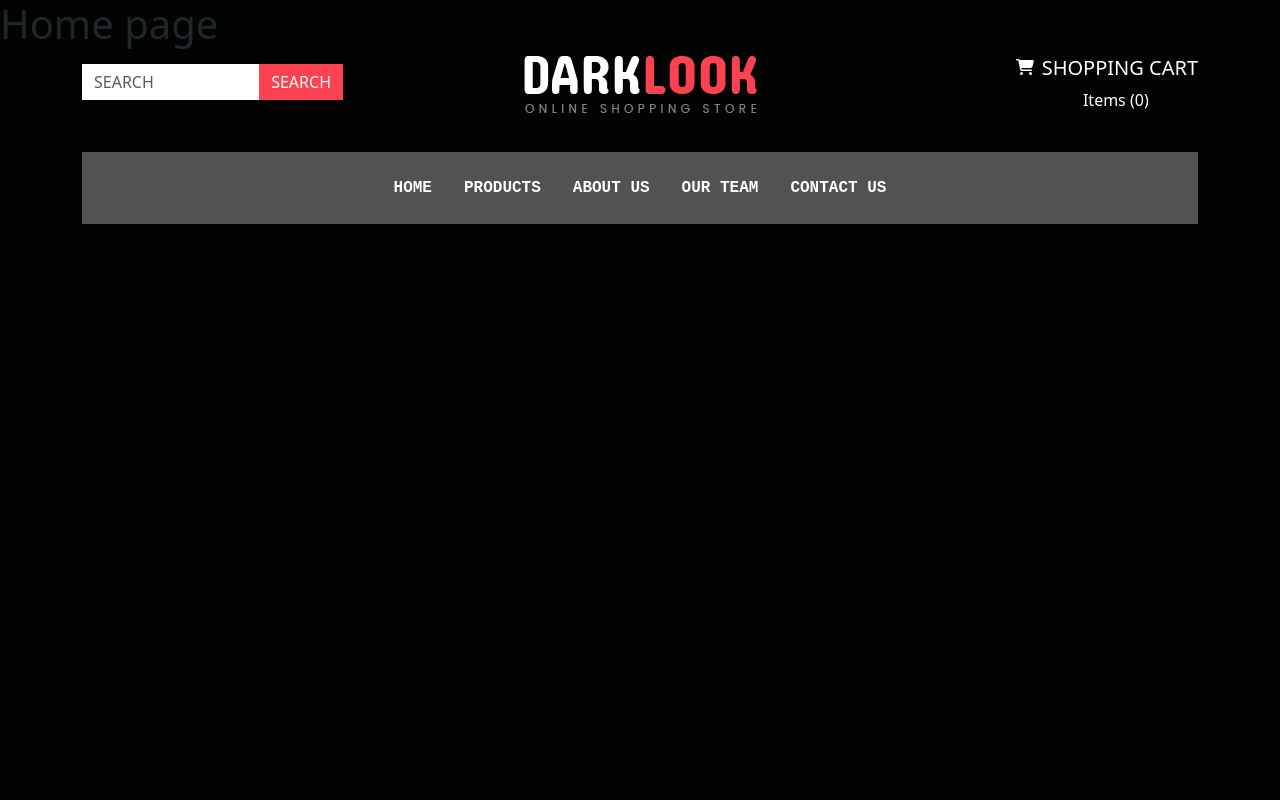
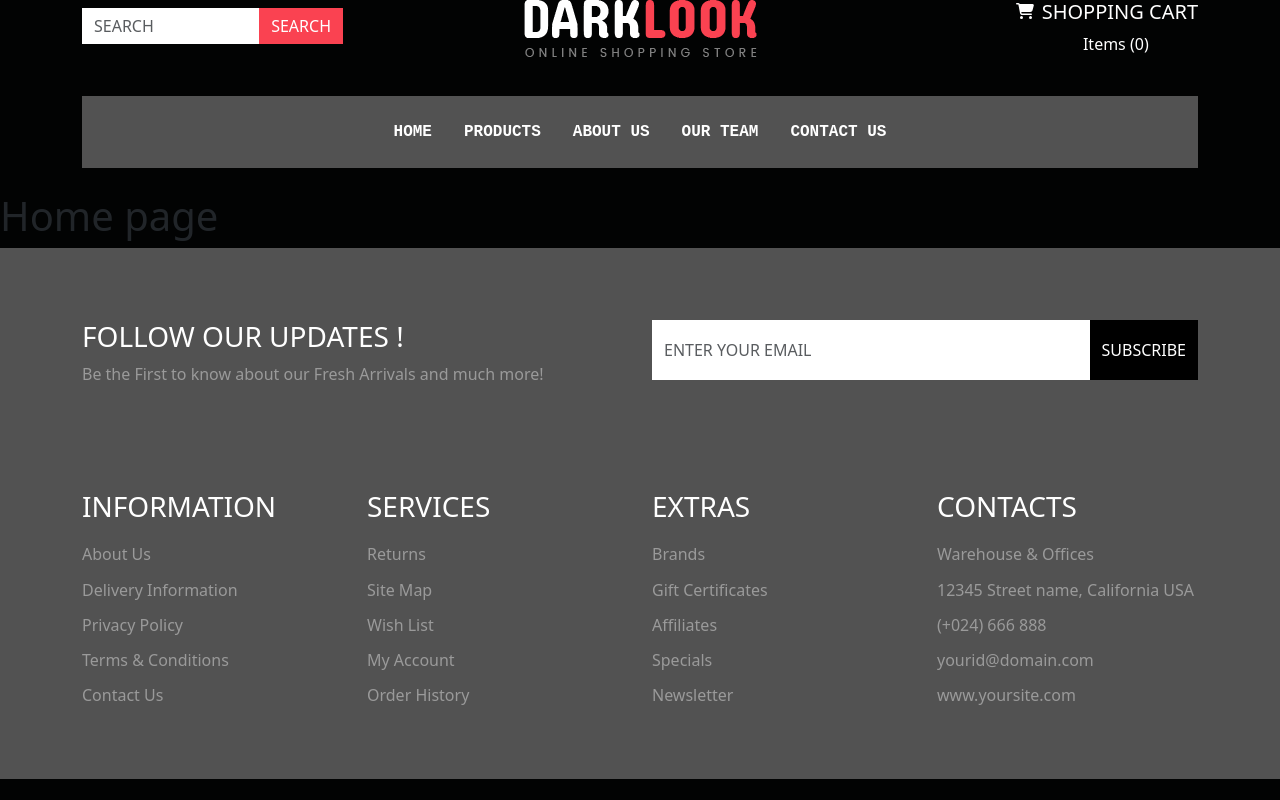
Before and after one commit to captain00007/react-descomplica, a React (Create React App) app: page / in a window 1280 px wide. Built offline with nearby package versions, Linux system fonts and the light colour scheme.

Commit message:
Finished the footer

```diff
--- a/src/App.js
+++ b/src/App.js
@@ -1,17 +1,57 @@
 import { BrowserRouter, Routes, Route } from "react-router-dom";
 import Home from "./components/pages/Home";
-import Products from "./components/pages/Products"
-import Cart from "./components/pages/Cart"
+import Header from "./components/Header";
+import Products from "./components/pages/Products";
+import Cart from "./components/pages/Cart";
+import Footer from "./components/Footer";
 
 function App() {
+  const items = [
+    {
+      title: "Information",
+      data: [
+        "About Us",
+        "Delivery Information",
+        "Privacy Policy",
+        "Terms & Conditions",
+        "Contact Us",
+      ],
+    },
+    {
+      title: "Services",
+      data: ["Returns", "Site Map", "Wish List", "My Account", "Order History"],
+    },
+    {
+      title: "Extras",
+      data: [
+        "Brands",
+        "Gift Certificates",
+        "Affiliates",
+        "Specials",
+        "Newsletter",
+      ],
+    },
+    {
+      title: "Contacts",
+      data: [
+        "Warehouse & Offices",
+        "12345 Street name, California USA",
+        "(+024) 666 888",
+        "yourid@domain.com",
+        "www.yoursite.com",
+      ],
+    },
+  ];
   return (
     <BrowserRouter>
       <div className="App">
+        <Header />
         <Routes>
           <Route path="/" element={<Home />} />
           <Route path="My products" element={<Products />} />
           <Route path="My purchases" element={<Cart />} />
         </Routes>
+        <Footer items={items}/>
       </div>
     </BrowserRouter>
   );
--- /dev/null
+++ b/src/components/Footer.js
@@ -0,0 +1,47 @@
+import Container from "react-bootstrap/Container";
+import Row from "react-bootstrap/Row";
+import Col from "react-bootstrap/Col";
+import SearchInput from "./SearchInput";
+import styles from "./css/footer.module.css";
+
+const Footer = ({ items = [] }) => {
+  return (
+    <Container fluid className={styles.footerWrapper}>
+      <Container>
+        <Row>
+          <Col sm={12} md={6}>
+            <h3 className={styles.followTitle}>Follow Our Updates !</h3>
+            <p className={styles.followText}>
+              Be the First to know about our Fresh Arrivals and much more!
+            </p>
+          </Col>
+          <Col sm={12} md={6}>
+            <div className={styles.inputWrapper}>
+              <SearchInput
+                label="Subscribe"
+                placeHolder="Enter your email"
+                style={{ backgroundColor: "black" }}
+                height="60px"
+              />
+            </div>
+          </Col>
+        </Row>
+
+        <Row className={styles.information}>
+          {items.map((e, index) => (
+            <Col className={styles.col} sm={6} lg={3} key={index}>
+              <h3 className={styles.title}>{e.title}</h3>
+              <ul>
+                {e.data.map((el) => (
+                  <li>{el}</li>
+                ))}
+              </ul>
+            </Col>
+          ))}
+        </Row>
+      </Container>
+    </Container>
+  );
+};
+
+export default Footer;
--- a/src/components/SearchInput.js
+++ b/src/components/SearchInput.js
@@ -3,13 +3,14 @@ import Form from "react-bootstrap/Form";
 import InputGroup from "react-bootstrap/InputGroup";
 import styles from "./css/buttonInput.module.css"
 
-const SearchInput = ({ label, placeHolder, style }) => {
+const SearchInput = ({ label, placeHolder, style, height="auto" }) => {
   return (
     <InputGroup className="mb-3">
       <Form.Control
         aria-label="Example text with button addon"
         aria-describedby="basic-addon1"
         placeholder={placeHolder}
+        style={{height: height}}
         className={styles.buttonInput}
       />
       <Button className={styles.buttonInput} style={style} id="button-addon1">
--- /dev/null
+++ b/src/components/css/footer.module.css
@@ -0,0 +1,46 @@
+.footerWrapper {
+    background-color: #525252;
+    padding-top: 4.5rem;
+    padding-bottom: 4.5rem;
+    color: white;
+}
+
+
+.footerWrapper ul {
+    list-style: none;
+    margin: 0;
+    padding: 0;
+}
+
+.footerWrapper ul li {
+    padding-top: 0.7em;
+    color: #9a9a9a;
+}
+
+.followTitle {
+    text-transform: uppercase;
+}
+
+.followText {
+    color: #9a9a9a;
+}
+
+.information {
+    margin-top: 5.5rem;
+}
+
+.information .title {
+    text-transform: uppercase;
+}
+
+@media screen and (max-width: 992px) {
+    .col{
+        margin-bottom: 1.5rem;
+    }
+}
+
+@media screen and (max-width: 768px) {
+    .footerWrapper {
+        text-align: center;
+    }
+}
--- a/src/components/css/header.module.css
+++ b/src/components/css/header.module.css
@@ -36,12 +36,6 @@
     color: #fff;
 }
 
-.teste3 {
-    border: 1px solid blue;
-    /*  display: flex;
-    justify-content: center; */
-}
-
 @media screen and (max-width: 992px) {
     .col2 {
         text-align: start;
--- a/src/components/pages/Home.js
+++ b/src/components/pages/Home.js
@@ -1,10 +1,7 @@
-import Header from "../Header";
-
 const Home = () => {
   return (
     <div>
       <h1>Home page</h1>
-      <Header/>
     </div>
   );
 };
```
